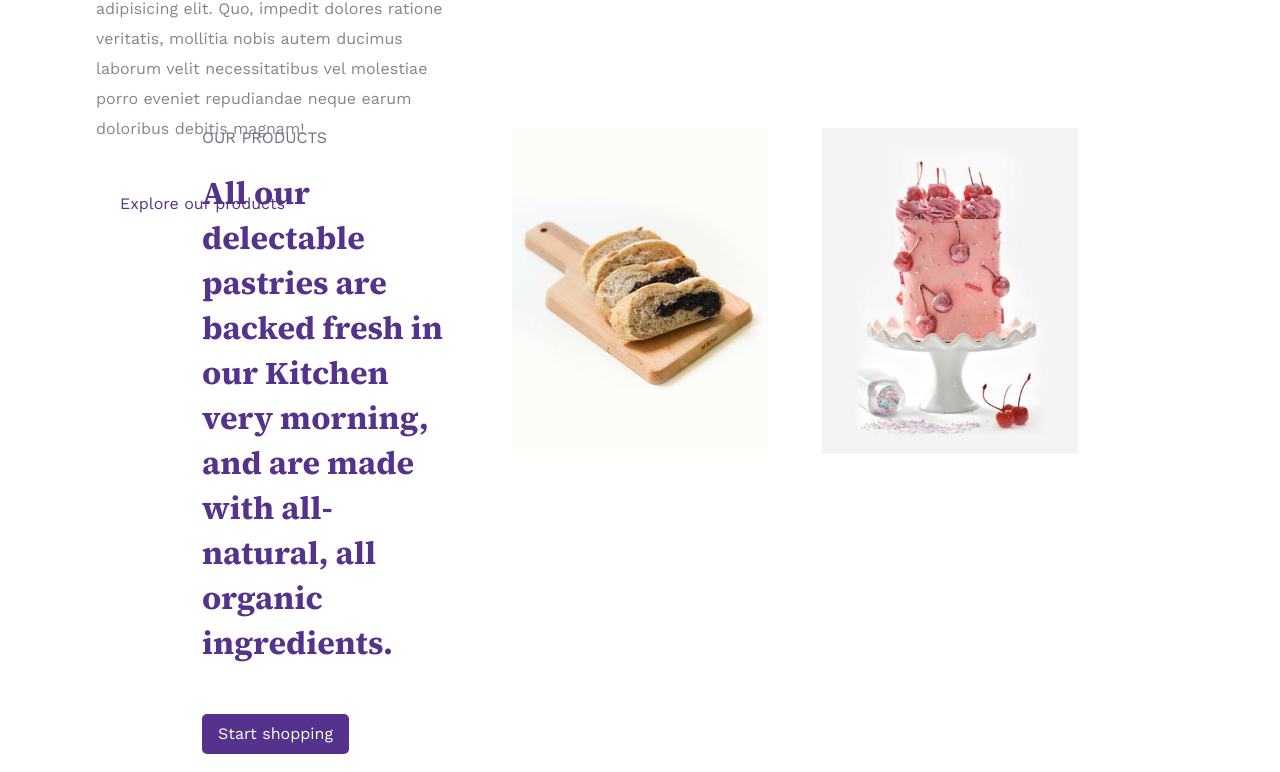
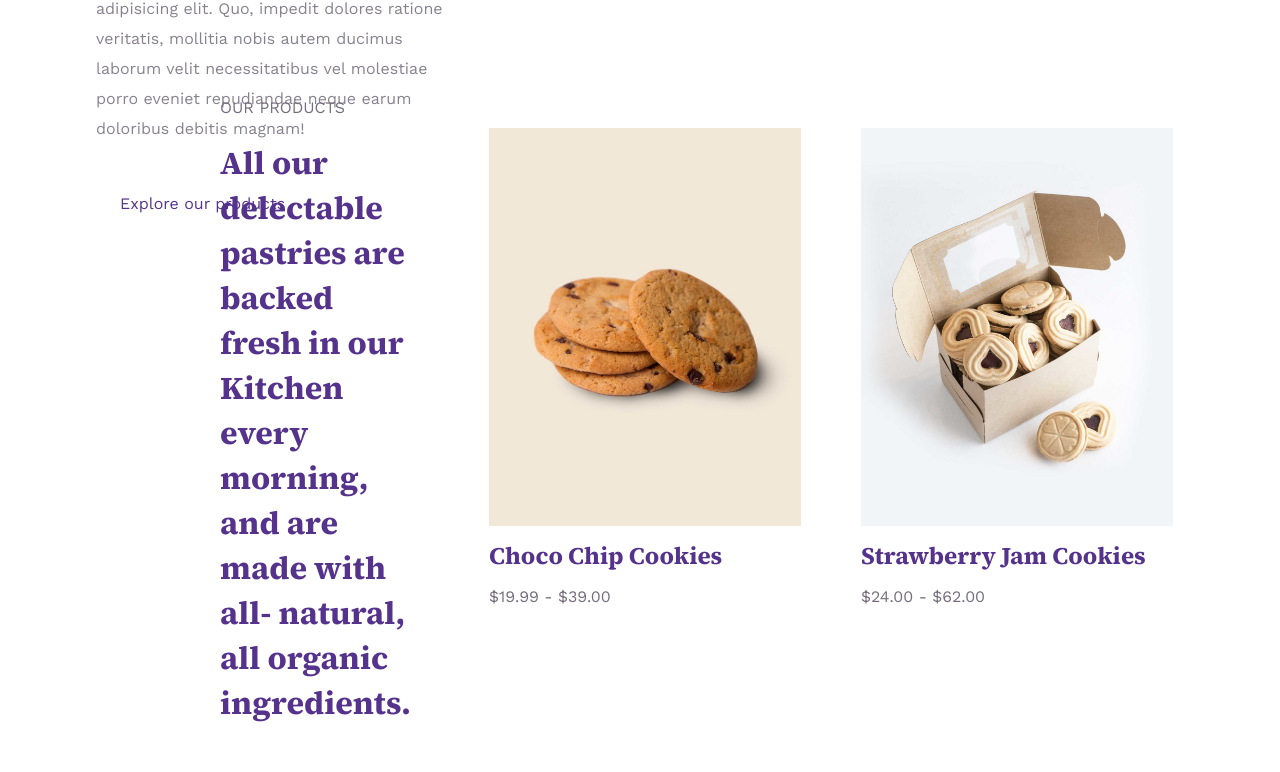
Before and after one commit to danielecarpentiero/proj-html-vuejs, a Vue app: page / in a window 1280 px wide. Shown: the part 642-1414 px from the top of the page. Built offline with nearby package versions, Linux system fonts and the light colour scheme.

Commit message:
fix: component refactor

```diff
--- a/src/components/MainFirst.vue
+++ b/src/components/MainFirst.vue
@@ -1,27 +1,37 @@
 <template>
   <div class="container d-flex justify-content-between">
-    <div class="box">
+    <div class="mx-5">
       <h6 class="mb-4">our products</h6>
       <h2>
-        All our delectable pastries are backed fresh in our Kitchen very
+        All our delectable pastries are backed fresh in our Kitchen every
         morning, and are made with all- natural, all organic ingredients.
       </h2>
       <button class="d-flex align-items-center primary mt-5 px-3 py-2">
         Start shopping
       </button>
     </div>
-    <div class="box mx-4">
-      <img src="../assets/img/blackberry-stuffed-bread-800x1020.jpg" alt="" />
-    </div>
-    <div class="box">
-      <img src="../assets/img/cherry-cake-800x1020.jpg" alt="" />
+    <div
+      class="col-4"
+      v-for="(sweet, index) in store.sweeties.slice(0, 2)"
+      :key="index"
+    >
+      <img :src="sweet.img" alt="" />
+      <h4 class="my-3">{{ sweet.name }}</h4>
+      <h6>{{ sweet.priceRange }}</h6>
     </div>
   </div>
 </template>
 
 <script>
+import { store } from "../store";
+
 export default {
   name: "MainFirst",
+  data() {
+    return {
+      store,
+    };
+  },
 };
 </script>
 
@@ -30,14 +40,13 @@ export default {
   margin-top: 100px;
   margin-bottom: 100px;
 }
-.box {
-  h2 {
-    line-height: 45px;
-  }
-  width: calc(100% / 3);
+h2 {
+  line-height: 45px;
+}
+.col-4 {
   margin: 30px;
-  img {
-    width: 100%;
-  }
+}
+img {
+  width: 100%;
 }
 </style>
--- a/src/components/MainThird.vue
+++ b/src/components/MainThird.vue
@@ -20,6 +20,7 @@
 
 <script>
 import ThirdCookies from "./ThirdCookies.vue";
+import { store } from "../store.js";
 export default {
   name: "MainThird",
   components: {
@@ -27,28 +28,7 @@ export default {
   },
   data() {
     return {
-      sweeties: [
-        {
-          img: "src/assets/img/choco-chip-cookies-1200x1530.jpg",
-          name: "Choco Chip Cookies",
-          priceRange: "$19.99 - $39.00",
-        },
-        {
-          img: "src/assets/img/strawberry-jam-cookies-1200x1530.jpg",
-          name: "Strawberry Jam Cookies",
-          priceRange: "$24.00 - $62.00",
-        },
-        {
-          img: "src/assets/img/strawberry-donut-1200x1530.jpg",
-          name: "Strawberry Donut",
-          priceRange: "$24.00 - $42.00",
-        },
-        {
-          img: "src/assets/img/perfect-macarons-1200x1530.jpg",
-          name: "Perfect Macarons",
-          priceRange: "$18.00 - $52.00",
-        },
-      ],
+      store,
     };
   },
 };
--- a/src/components/ThirdCookies.vue
+++ b/src/components/ThirdCookies.vue
@@ -1,5 +1,5 @@
 <template>
-  <div class="col-2" v-for="sweet in sweeties">
+  <div class="col-2" v-for="sweet in sweetiesFromStore" :key="sweet.name">
     <img :src="sweet.img" alt="" />
     <h4 class="my-3">{{ sweet.name }}</h4>
     <h6>{{ sweet.priceRange }}</h6>
@@ -7,11 +7,13 @@
 </template>
 
 <script>
+import { store } from "../store"; // Importa il tuo store correttamente
+
 export default {
   name: "ThirdCookies",
-  props: {
-    sweeties: {
-      type: Array,
+  computed: {
+    sweetiesFromStore() {
+      return store.sweeties; // Accedi direttamente agli sweeties dallo store
     },
   },
 };
--- /dev/null
+++ b/src/store.js
@@ -0,0 +1,26 @@
+import { reactive } from "vue";
+
+export const store = reactive({
+  sweeties: [
+    {
+      img: "src/assets/img/choco-chip-cookies-1200x1530.jpg",
+      name: "Choco Chip Cookies",
+      priceRange: "$19.99 - $39.00",
+    },
+    {
+      img: "src/assets/img/strawberry-jam-cookies-1200x1530.jpg",
+      name: "Strawberry Jam Cookies",
+      priceRange: "$24.00 - $62.00",
+    },
+    {
+      img: "src/assets/img/strawberry-donut-1200x1530.jpg",
+      name: "Strawberry Donut",
+      priceRange: "$24.00 - $42.00",
+    },
+    {
+      img: "src/assets/img/perfect-macarons-1200x1530.jpg",
+      name: "Perfect Macarons",
+      priceRange: "$18.00 - $52.00",
+    },
+  ],
+});
```
